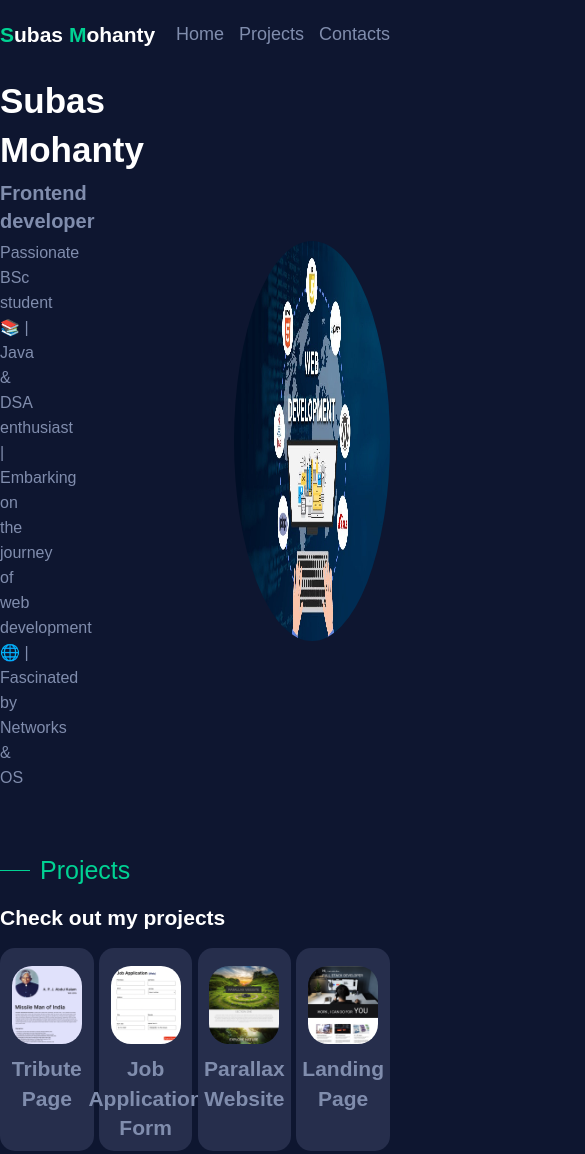
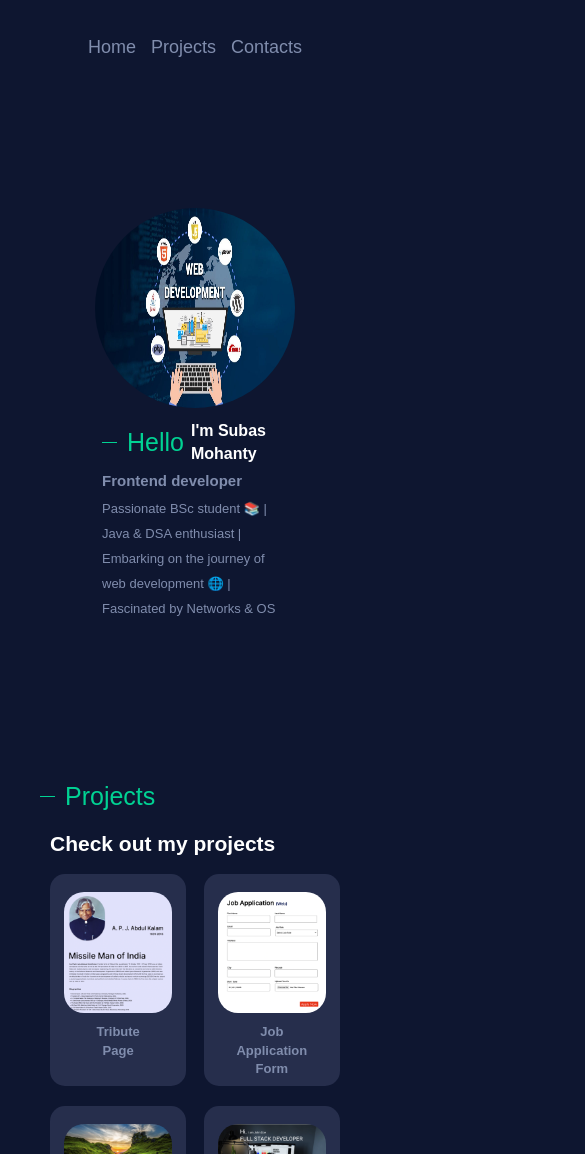
Before and after one commit to Subas-mohanty/Personal-Portfolio, a plain HTML site: page index.html in a window 390 px wide. Shown: the top 1154 px of the page, 585 px wide, since content can reach past the window. Drawn offline with Linux system fonts and the light colour scheme.

Commit message:
made resposive

```diff
--- a/index.html
+++ b/index.html
@@ -13,8 +13,9 @@
 </head>
 
 <body>
+    <div class="container">
         <header>
-        <nav class="container">
+            <nav>
                 <div class="logo">
                     <h1><span class="first-letter">S</span>ubas <span class="first-letter">M</span>ohanty</h1>
                 </div>
@@ -33,15 +34,18 @@
         </header>
         <main>
             <section>
-            <div id="hero" class="hero-section container">
+                <div id="hero" class="hero-section">
                     <div class="hero-text">
+                        <div class="hello-name">
                             <div class="line-heading">
                                 <div class="line"></div>
                                 <p class="text">Hello</p>
                             </div>
                             <h1>I'm Subas Mohanty</h1>
+                        </div>
                         <h4>Frontend developer</h4>
-                    <p>Passionate BSc student 📚  | Java & DSA enthusiast | Embarking on the journey of web development 🌐 | Fascinated by Networks & OS</p>
+                        <p>Passionate BSc student 📚 | Java & DSA enthusiast | Embarking on the journey of web
+                            development 🌐 | Fascinated by Networks & OS</p>
                     </div>
                     <div class="hero-img">
                         <img src="images/icon.jpg" alt="">
@@ -49,15 +53,16 @@
                 </div>
             </section>
             <section>
-            <div id="projects" class="projects-section container">
+                <div id="projects" class="projects-section">
                     <div class="line-heading">
                         <div class="line"></div>
                         <p class="text">Projects</p>
                     </div>
-                <h2>Check out my projects</h2>
+                    <h2 id="project-title">Check out my projects</h2>
                     <div class="all-card">
                         <div class="card-container">
-                        <a href="https://subas-mohanty.github.io/CSS-project/Project-1-Tribute-page" target="_blank">
+                            <a href="https://subas-mohanty.github.io/CSS-project/Project-1-Tribute-page"
+                                target="_blank">
                                 <div class="project-card">
                                     <div class="card-img">
                                         <img src="images/project1.png" alt="">
@@ -69,7 +74,8 @@
                             </a>
                         </div>
                         <div class="card-container">
-                        <a href=" https://subas-mohanty.github.io/CSS-project/Project-2-Job-application-form" target="_blank">
+                            <a href=" https://subas-mohanty.github.io/CSS-project/Project-2-Job-application-form"
+                                target="_blank">
                                 <div class="project-card">
                                     <div class="card-img">
                                         <img src="images/Project2.png" alt="">
@@ -81,7 +87,8 @@
                             </a>
                         </div>
                         <div class="card-container">
-                        <a href="https://subas-mohanty.github.io/CSS-project/Project-3-Parallax-Website" target="_blank">
+                            <a href="https://subas-mohanty.github.io/CSS-project/Project-3-Parallax-Website"
+                                target="_blank">
                                 <div class="project-card">
                                     <div class="card-img">
                                         <img src="images/project3.png" alt="">
@@ -93,7 +100,8 @@
                             </a>
                         </div>
                         <div class="card-container">
-                        <a href="https://subas-mohanty.github.io/CSS-project/Project-4-Landing-page" target="_blank">
+                            <a href="https://subas-mohanty.github.io/CSS-project/Project-4-Landing-page"
+                                target="_blank">
                                 <div class="project-card">
                                     <div class="card-img">
                                         <img src="images/project4.png" alt="">
@@ -105,7 +113,8 @@
                             </a>
                         </div>
                         <div class="card-container">
-                        <a href="https://subas-mohanty.github.io/CSS-project/Project-5-Resturant-design" target="_blank">
+                            <a href="https://subas-mohanty.github.io/CSS-project/Project-5-Resturant-design"
+                                target="_blank">
                                 <div class="project-card">
                                     <div class="card-img">
                                         <img src="images/project5.png" alt="">
@@ -117,7 +126,8 @@
                             </a>
                         </div>
                         <div class="card-container">
-                        <a href="https://subas-mohanty.github.io/CSS-project/Project-6-Music-Website" target="_blank">
+                            <a href="https://subas-mohanty.github.io/CSS-project/Project-6-Music-Website"
+                                target="_blank">
                                 <div class="project-card">
                                     <div class="card-img">
                                         <img src="images/project6.png" alt="">
@@ -129,7 +139,8 @@
                             </a>
                         </div>
                         <div class="card-container">
-                        <a href="https://subas-mohanty.github.io/CSS-project/Project-7-Youtube-clone" target="_blank">
+                            <a href="https://subas-mohanty.github.io/CSS-project/Project-7-Youtube-clone"
+                                target="_blank">
                                 <div class="project-card">
                                     <div class="card-img">
                                         <img src="images/project7.png" alt="">
@@ -141,19 +152,21 @@
                             </a>
                         </div>
                         <div class="card-container">
-                        <a href="https://subas-mohanty.github.io/CSS-project/Project-8-Documentation-Page" target="_blank">
+                            <a href="https://subas-mohanty.github.io/CSS-project/Project-8-Documentation-Page"
+                                target="_blank">
                                 <div class="project-card">
                                     <div class="card-img">
                                         <img src="images/project8.png" alt="">
                                     </div>
                                     <div class="card-description">
-                                    <h2>Documentation Page</h2>
+                                        <h2 class="project-8">Documentation Page</h2>
                                     </div>
                                 </div>
                             </a>
                         </div>
                         <div class="card-container">
-                        <a href="https://subas-mohanty.github.io/CSS-project/Project-9-Blog-website" target="_blank">
+                            <a href="https://subas-mohanty.github.io/CSS-project/Project-9-Blog-website"
+                                target="_blank">
                                 <div class="project-card">
                                     <div class="card-img">
                                         <img src="images/project9.png" alt="">
@@ -168,7 +181,7 @@
                 </div>
             </section>
             <section>
-            <div id="contacts" class="contact-section container">
+                <div id="contacts" class="contact-section">
                     <div class="contact-left">
                         <h2>Connect with me</h2>
                         <div class="connect">
@@ -207,6 +220,7 @@
         <footer>
             <p>&copy; Copyright 2023 - Developed by Subas Mohanty. All right reserved.</p>
         </footer>
+    </div>
 </body>
 
 </html>
--- a/style.css
+++ b/style.css
@@ -39,12 +39,15 @@ header{
 .container{
     max-width: 1300px;
     margin: 0 auto;
-    padding: 2rem 0;
+    padding: 2rem ;
+}
+nav{
     display: flex;
     justify-content: space-between;
     scroll-margin: 5.5rem;
+    padding: 1.5rem 0;
 }
-.container .first-letter{
+nav .first-letter{
     color: var(--hover-color);
 }
 nav ul{
@@ -127,10 +130,14 @@ nav li:hover{
     flex-direction: column;
     gap: 1.5rem;
 }
+#project-title{
+    padding: 0 1rem;
+}
 .all-card{
     display: flex;
     justify-content: space-between;
     flex-wrap: wrap;
+    padding: 0 1rem;
 }
 .all-card a{
     width: 23%;
@@ -175,6 +182,8 @@ nav li:hover{
 .contact-section{
     margin-top: 4rem;
     height: 35rem;
+    display: flex;
+    justify-content: space-between;
 }
 .connect{
     display: flex;
@@ -216,7 +225,7 @@ nav li:hover{
     color: var(--hover-color);
 }
 .contact-right{
-    margin-right: 6rem;
+    /* margin-right: 6rem; */
 }
 .send-msg{
     display: flex;
@@ -255,8 +264,145 @@ nav li:hover{
 footer{
     color: var(--text-color);
     text-align: center;
-    /* font-size: 1.5rem; */
     padding-bottom: 10px;
     padding-top: 20px;
     border-top: 1px solid #171f38;
 }
+@media(max-width:1190px){
+    .container{
+        padding: 2rem 4rem;
+
+    }
+}
+@media(max-width:760px){
+    .projects-section{
+        scroll-margin: 6rem;
+    }
+    .card-container{
+        background: var(--card-bg);
+        width: 32%;
+    }
+    .hero-text{
+        margin-top: 0.3rem;
+        padding-right: 15rem;
+    }
+    .send-msg .txt-input{
+        width: 30rem;
+    }
+    .btn-send-msg{
+        width: 30rem;
+    }
+}
+@media(max-width:700px){
+    .hero-text{
+        padding-right: 10rem;
+    }
+    .hero-img{
+        width: 350px;
+        height: 350px;
+    }
+}
+@media(max-width:630px){
+    .hero-text{
+        padding-right: 5rem;
+    }
+    .hero-img{
+        width: 300px;
+        height: 300px;
+    }
+    .card-description h2{
+        font-size: 1.8rem;
+    }
+    .contact-section{
+        flex-direction: column;
+        align-items: center;
+        gap: 2rem;
+    }
+    .send-msg .txt-input{
+        width: 35rem;
+    }
+    .btn-send-msg{
+        width: 35rem;
+    }
+    footer{
+        margin-top: 15rem;
+    }
+}
+@media(max-width:490px){
+    .hero-img{
+        width: 250px;
+        height: 250px;
+    }
+    .projects-section{
+        scroll-margin: 10rem;
+    }
+    .card-description h2{
+        font-size: 1.3rem;
+    }
+    .send-msg .txt-input{
+        width: 33rem;
+    }
+    .btn-send-msg{
+        width: 33rem;
+    }
+}
+@media(max-width:400px){
+    .hero-section{
+        flex-direction: column-reverse;
+        align-items: center;
+        justify-content: center;
+        margin-top: -8rem;
+    }
+    .hero-text{
+        padding-right: 0;
+        margin-top: 0.7rem;
+    }
+    .hero-text p{
+        font-size: 13px;
+    }
+    .hero-text h4{
+        font-size: 15px;
+    }
+    .hello-name{
+        display: flex;
+        gap: 0.7rem;
+    }
+    .hello-name h1, .text{
+        font-size: 16px;
+    }
+    .line-heading .line{
+        width: 1.5rem;
+    }
+    .logo{
+        display: none;
+    }
+    nav{
+        justify-content: center;
+    }
+    .hero-img{
+        width: 200px;
+        height: 200px;
+    }
+    .projects-section{
+        margin-top: -6rem;
+    }
+    .card-container{
+        background: var(--card-bg);
+        width: 47%;
+    }
+    .send-msg .txt-input{
+        width: 28rem;
+    }
+    .btn-send-msg{
+        width: 28rem;
+    }
+}
+@media(max-width:360px){
+    /* .hero-img{
+        width: 100px;
+        height: 100px;
+    } */
+    .projects-section{
+        scroll-margin: 6rem;
+    }
+}
```
Lines whose indentation alone changed are shown as unchanged.
